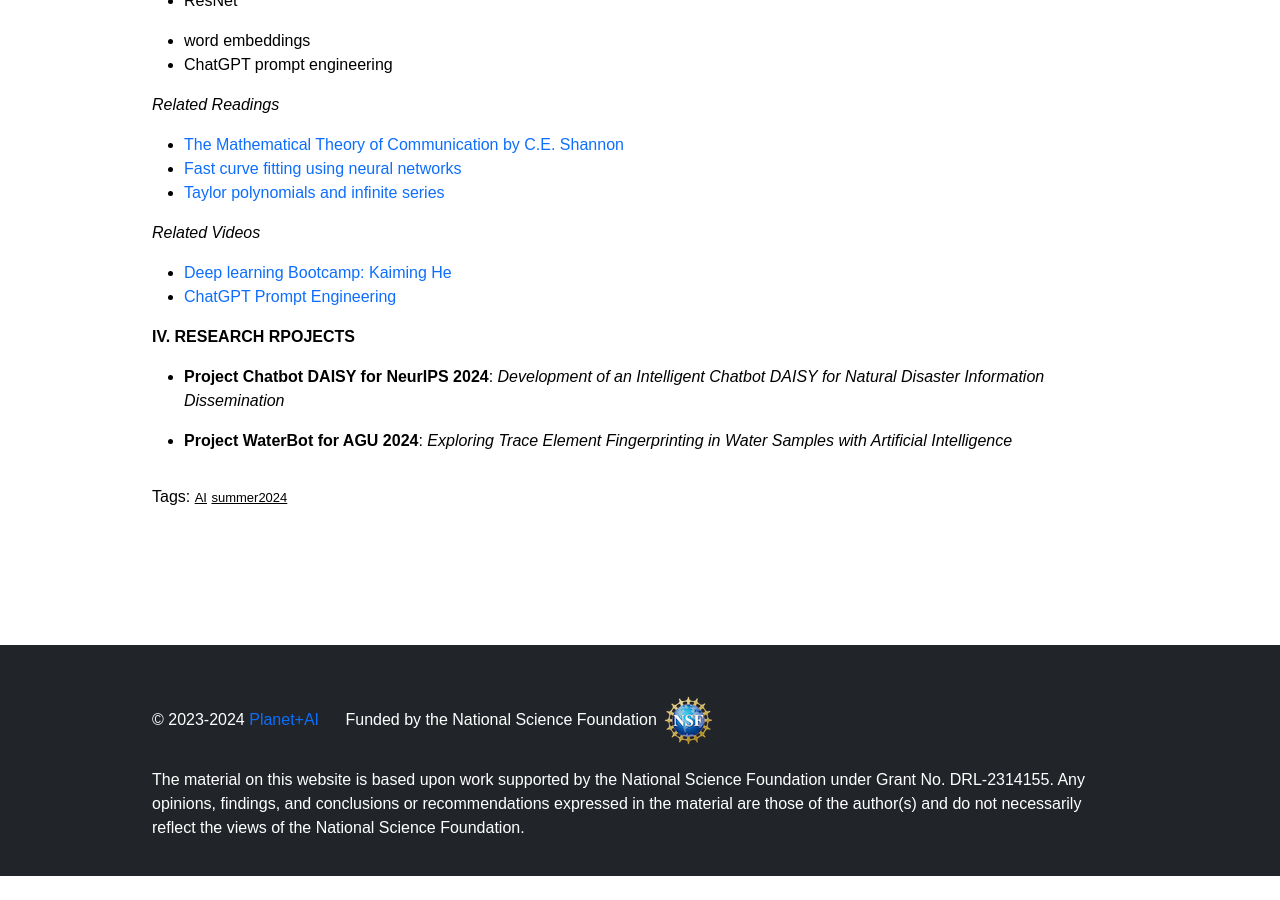
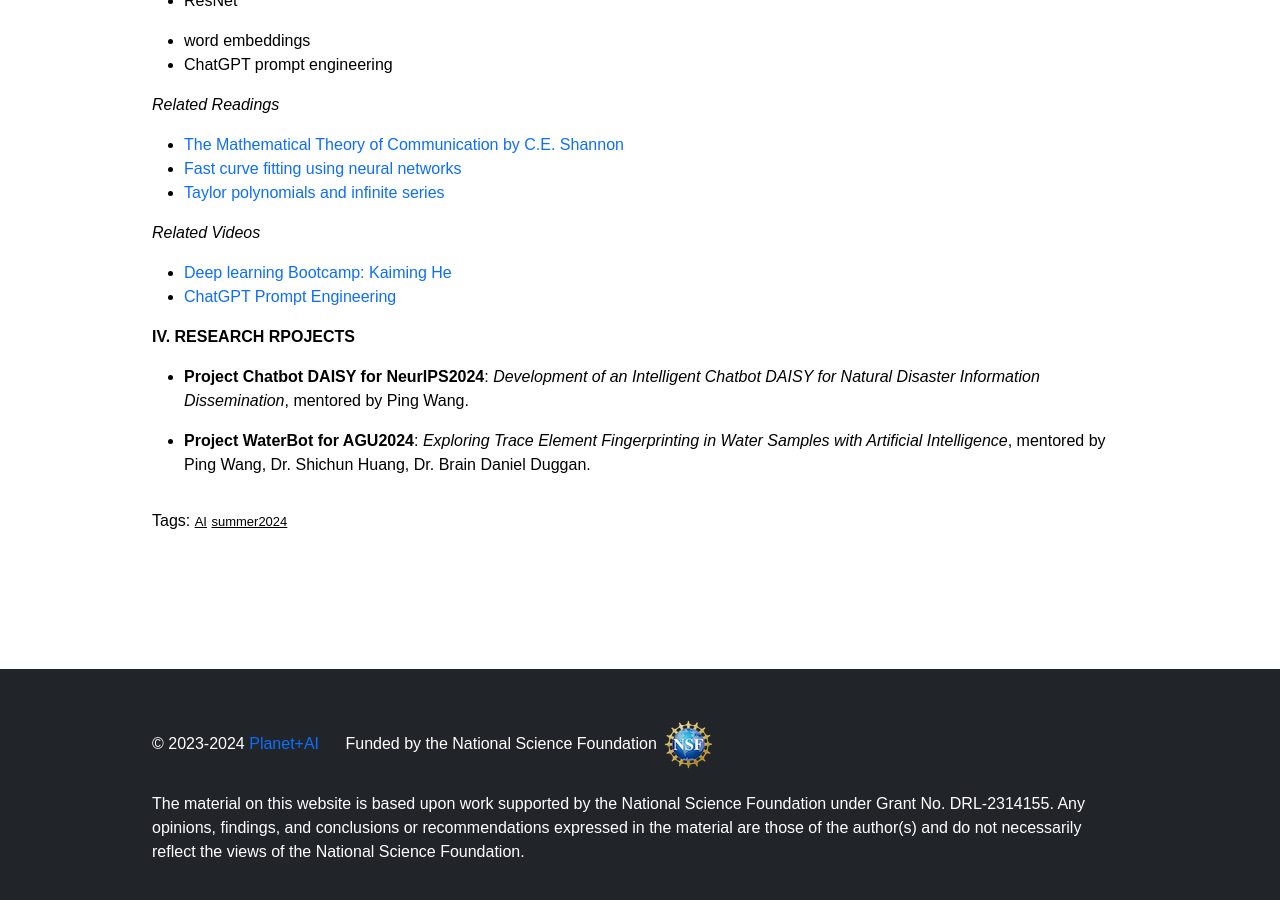
Before and after one commit to planet-ai-2023/planet-ai-2023.github.io, a Jekyll site: the page built from _posts/2024-7-2-planet-ai-research-group.md, in a window 1280 px wide and 900 px high, scrolled down 863 px. Built offline with Jekyll 4.4.1, drawn with Linux system fonts in a browser that asks for light colours; before the commit the page ends 1739 px from its top, so only the background shows below that.

Commit message:
Add files via upload

```diff
--- a/_posts/2024-7-2-planet-ai-research-group.md
+++ b/_posts/2024-7-2-planet-ai-research-group.md
@@ -50,7 +50,7 @@ The Planet+AI Research Group were started by our program alumni:
 <br/>
 
 **IV. RESEARCH RPOJECTS**
-- **Project Chatbot DAISY for NeurIPS 2024**: *Development of an Intelligent Chatbot DAISY for Natural Disaster Information Dissemination*
+- **Project Chatbot DAISY for NeurIPS2024**: *Development of an Intelligent Chatbot DAISY for Natural Disaster Information Dissemination*, mentored by Ping Wang.
 <br/>
 
-- **Project WaterBot for AGU 2024**: *Exploring Trace Element Fingerprinting in Water Samples with Artificial Intelligence*
+- **Project WaterBot for AGU2024**: *Exploring Trace Element Fingerprinting in Water Samples with Artificial Intelligence*, mentored by Ping Wang, Dr. Shichun Huang, Dr. Brain Daniel Duggan.
```
Also changed, not shown: _posts/2024-2-18-planet-ai-project-tracking.md (+2 -2 lines).
